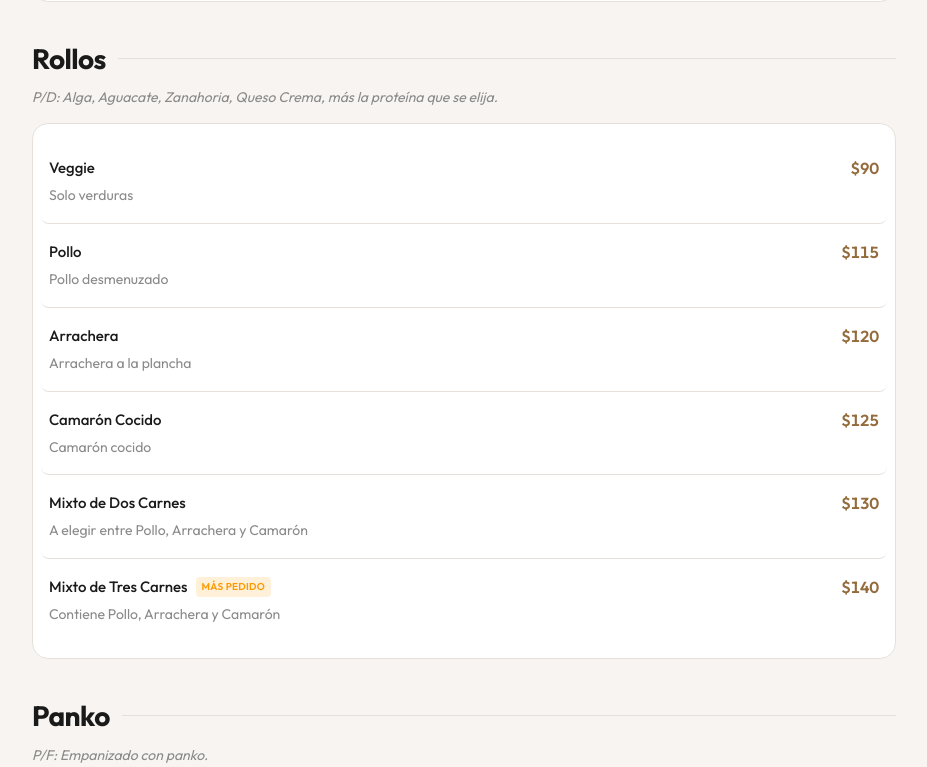
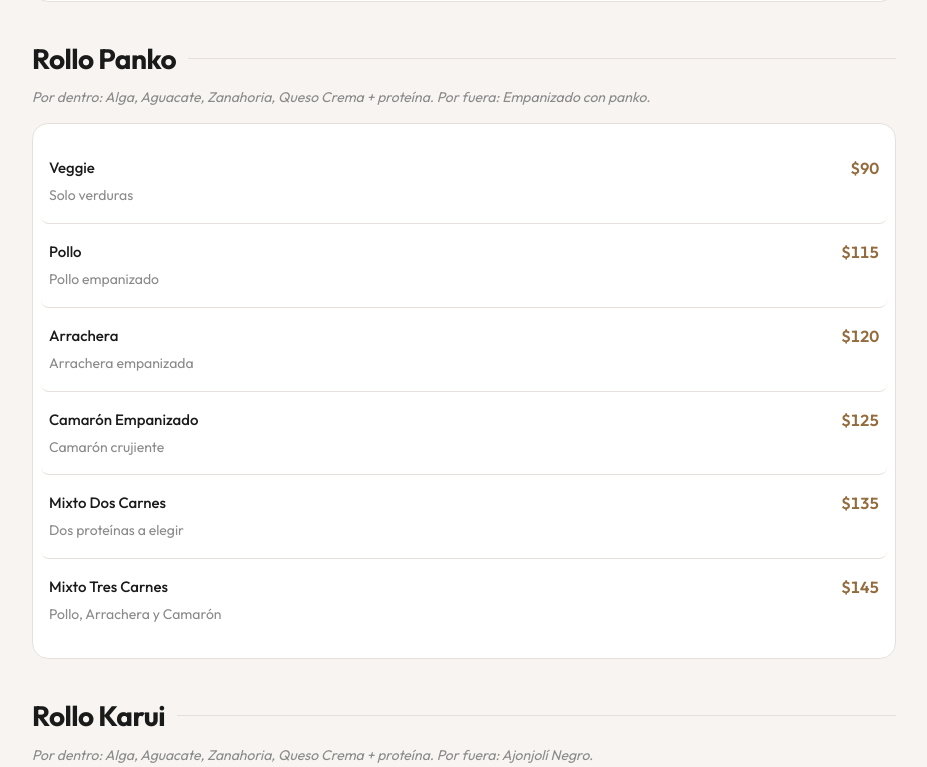
Before and after one commit to VictorLavalle/Panko-Sushi, a Next.js app: page / in a window 1280 px wide. Shown: the part 2273-3040 px from the top of the page, without its empty margins (176-1103 px from the left). Built offline with nearby package versions, Linux system fonts and the light colour scheme.

Commit message:
feat: remove Rollos category, rename to Rollo Panko and Rollo Karui

```diff
--- a/src/data/menu-data.ts
+++ b/src/data/menu-data.ts
@@ -30,27 +30,13 @@ export const menuData: MenuData = {
       ],
     },
     {
-      id: "rollos",
-      name: "Rollos",
+      id: "panko",
+      name: "Rollo Panko",
       displayOrder: 2,
-      description: "P/D: Alga, Aguacate, Zanahoria, Queso Crema, más la proteína que se elija.",
-      descriptionEn: "Includes: Seaweed, Avocado, Carrot, Cream Cheese, plus your choice of protein.",
+      description: "Por dentro: Alga, Aguacate, Zanahoria, Queso Crema + proteína. Por fuera: Empanizado con panko.",
+      descriptionEn: "Inside: Seaweed, Avocado, Carrot, Cream Cheese + protein. Outside: Panko-breaded.",
       items: [
-        { id: "rollo-veggie", name: "Veggie", description: "Solo verduras", descriptionEn: "Vegetables only", price: 90 },
-        { id: "rollo-pollo", name: "Pollo", description: "Pollo desmenuzado", descriptionEn: "Shredded chicken", price: 115 },
-        { id: "rollo-arrachera", name: "Arrachera", description: "Arrachera a la plancha", descriptionEn: "Grilled steak", price: 120 },
-        { id: "rollo-camaron", name: "Camarón Cocido", description: "Camarón cocido", descriptionEn: "Cooked shrimp", price: 125 },
-        { id: "rollo-mixto-dos", name: "Mixto de Dos Carnes", description: "A elegir entre Pollo, Arrachera y Camarón", descriptionEn: "Choose two: Chicken, Steak or Shrimp", price: 130 },
-        { id: "rollo-mixto-tres", name: "Mixto de Tres Carnes", description: "Contiene Pollo, Arrachera y Camarón", descriptionEn: "Includes Chicken, Steak and Shrimp", price: 140, tag: "popular" },
-      ],
-    },
-    {
-      id: "panko",
-      name: "Panko",
-      displayOrder: 3,
-      description: "P/F: Empanizado con panko.",
-      descriptionEn: "Panko-breaded and fried.",
-      items: [
+        { id: "panko-veggie", name: "Veggie", description: "Solo verduras", descriptionEn: "Vegetables only", price: 90 },
         { id: "panko-pollo", name: "Pollo", description: "Pollo empanizado", descriptionEn: "Breaded chicken", price: 115 },
         { id: "panko-arrachera", name: "Arrachera", description: "Arrachera empanizada", descriptionEn: "Breaded steak", price: 120 },
         { id: "panko-camaron", name: "Camarón Empanizado", description: "Camarón crujiente", descriptionEn: "Crispy breaded shrimp", price: 125 },
@@ -60,10 +46,10 @@ export const menuData: MenuData = {
     },
     {
       id: "karui",
-      name: "Karui",
-      displayOrder: 4,
-      description: "P/F: Ajonjolí Negro.",
-      descriptionEn: "Topped with black sesame.",
+      name: "Rollo Karui",
+      displayOrder: 3,
+      description: "Por dentro: Alga, Aguacate, Zanahoria, Queso Crema + proteína. Por fuera: Ajonjolí Negro.",
+      descriptionEn: "Inside: Seaweed, Avocado, Carrot, Cream Cheese + protein. Outside: Black Sesame.",
       items: [
         { id: "karui-veggie", name: "Veggie", description: "Solo verduras", descriptionEn: "Vegetables only", price: 85 },
         { id: "karui-pollo", name: "Pollo", description: "Pollo con ajonjolí", descriptionEn: "Chicken with sesame", price: 110 },
@@ -76,7 +62,7 @@ export const menuData: MenuData = {
     {
       id: "gohan",
       name: "Gohan",
-      displayOrder: 5,
+      displayOrder: 4,
       description: "Base: Arroz al Vapor. Cobertura: Proteína, Queso Crema, Aguacate, Cebollín, Tocino, Ajonjolí Negro y Spicy.",
       descriptionEn: "Base: Steamed rice. Toppings: Protein, Cream Cheese, Avocado, Chives, Bacon, Black Sesame and Spicy sauce.",
       items: [
@@ -90,7 +76,7 @@ export const menuData: MenuData = {
     {
       id: "yakimeshi",
       name: "Yakimeshi",
-      displayOrder: 6,
+      displayOrder: 5,
       description: "Base: Arroz Frito con Mantequilla, Salsa de Soya y Verduras. Cobertura: Proteína, Queso Crema, Aguacate, Cebollín y Ajonjolí Negro.",
       descriptionEn: "Base: Fried rice with butter, soy sauce and vegetables. Toppings: Protein, Cream Cheese, Avocado, Chives and Black Sesame.",
       items: [
@@ -104,7 +90,7 @@ export const menuData: MenuData = {
     {
       id: "bebidas",
       name: "Bebidas",
-      displayOrder: 7,
+      displayOrder: 6,
       items: [
         { id: "arizona-verde", name: "Arizona Te Verde", description: "460ml", descriptionEn: "460ml - Green Tea", price: 35 },
         { id: "arizona-kiwi", name: "Arizona Kiwi-Fresa", description: "460ml", descriptionEn: "460ml - Kiwi-Strawberry", price: 35 },
@@ -118,7 +104,7 @@ export const menuData: MenuData = {
     {
       id: "no-sushi",
       name: "No Sushi",
-      displayOrder: 8,
+      displayOrder: 7,
       items: [
         { id: "boneless-chips", name: "Boneless and Chips", description: "300 gr. de Boneless acompañado de 200 gr. de papas a la francesa. Sabores: BBQ, Buffalo, Chipotle, Cajún, Hot honey mustard, Breakfast, Mango habanero, Smirnoff de tamarindo, Lemon pepper", descriptionEn: "300g boneless wings with 200g french fries. Flavors: BBQ, Buffalo, Chipotle, Cajun, Hot honey mustard, Breakfast, Mango habanero, Tamarind Smirnoff, Lemon pepper", price: 155, tag: "shareable" },
       ],
@@ -126,7 +112,7 @@ export const menuData: MenuData = {
     {
       id: "postres",
       name: "Postres",
-      displayOrder: 9,
+      displayOrder: 8,
       items: [
         { id: "gyozas-nutella", name: "Gyozas Nutella", description: "Gyozas rellenas de Nutella", descriptionEn: "Nutella-filled gyozas", price: 95 },
       ],
@@ -134,7 +120,7 @@ export const menuData: MenuData = {
     {
       id: "extras",
       name: "Extras",
-      displayOrder: 10,
+      displayOrder: 9,
       items: [
         { id: "paquete-salsas", name: "Paquete de Salsas", description: "Soya, spicy y anguila", descriptionEn: "Soy, spicy and eel sauce", price: 15 },
         { id: "salsa-individual", name: "Salsa Individual", description: "Una salsa a elegir", descriptionEn: "Single sauce of your choice", price: 5 },
@@ -144,7 +130,7 @@ export const menuData: MenuData = {
     {
       id: "importados",
       name: "Importados",
-      displayOrder: 11,
+      displayOrder: 10,
       description: "Bebidas, snacks y ramyeon importados de Asia",
       descriptionEn: "Imported Asian drinks, snacks and ramyeon",
       items: [
--- a/src/i18n/en.json
+++ b/src/i18n/en.json
@@ -14,9 +14,8 @@
   "contact.section": "Restaurant information",
   "hero.callToAction": "Send WhatsApp message to {name}",
   "category.entradas": "Starters",
-  "category.rollos": "Rolls",
-  "category.panko": "Panko",
-  "category.karui": "Karui",
+  "category.panko": "Panko Roll",
+  "category.karui": "Karui Roll",
   "category.gohan": "Gohan",
   "category.yakimeshi": "Yakimeshi",
   "category.bebidas": "Drinks",
--- a/src/i18n/es.json
+++ b/src/i18n/es.json
@@ -14,9 +14,8 @@
   "contact.section": "Información del restaurante",
   "hero.callToAction": "Enviar mensaje por WhatsApp a {name}",
   "category.entradas": "Entradas",
-  "category.rollos": "Rollos",
-  "category.panko": "Panko",
-  "category.karui": "Karui",
+  "category.panko": "Rollo Panko",
+  "category.karui": "Rollo Karui",
   "category.gohan": "Gohan",
   "category.yakimeshi": "Yakimeshi",
   "category.bebidas": "Bebidas",
```
